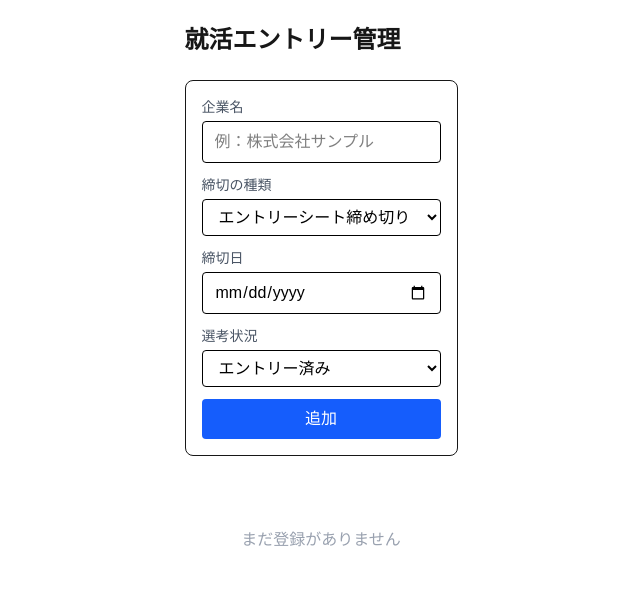
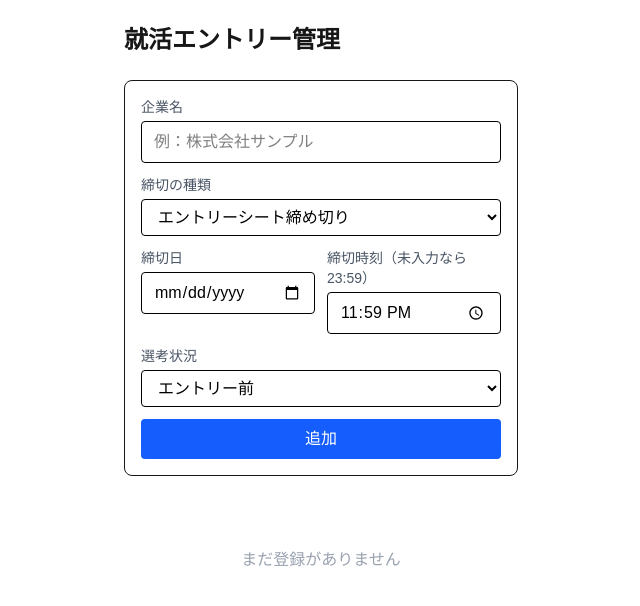
Before and after one commit to Miyoshi28/entry-tracker, a Next.js app: page / in a window 1280 px wide. Shown: the top 606 px of the page, without its empty margins (319-959 px from the left). Built offline with nearby package versions, Linux system fonts and the light colour scheme.

Commit message:
feat: 選考状況に「エントリー前」を追加し、締め切りに時刻を設定できるように変更

```diff
--- a/app/page.tsx
+++ b/app/page.tsx
@@ -2,18 +2,28 @@
 
 import { useState, useEffect } from "react";
 
-type Status = "エントリー済み" | "書類選考中" | "一次面接" | "二次面接" | "最終面接" | "内定" | "不採用";
+type Status =
+  | "エントリー前"
+  | "エントリー済み"
+  | "書類選考中"
+  | "一次面接"
+  | "二次面接"
+  | "最終面接"
+  | "内定"
+  | "不採用";
+
 type DeadlineType = "エントリーシート締め切り" | "1次面接日" | "2次面接日" | "最終面接日";
 
 type Entry = {
   id: string;
   company: string;
   deadlineType: DeadlineType;
-  deadline: string;
+  deadline: string; // "YYYY-MM-DDTHH:mm" 形式
   status: Status;
 };
 
 const STATUS_OPTIONS: Status[] = [
+  "エントリー前",
   "エントリー済み",
   "書類選考中",
   "一次面接",
@@ -35,8 +45,9 @@ export default function Home() {
   const [isLoaded, setIsLoaded] = useState(false);
   const [company, setCompany] = useState("");
   const [deadlineType, setDeadlineType] = useState<DeadlineType>("エントリーシート締め切り");
-  const [deadline, setDeadline] = useState("");
-  const [status, setStatus] = useState<Status>("エントリー済み");
+  const [deadlineDate, setDeadlineDate] = useState("");
+  const [deadlineTime, setDeadlineTime] = useState("23:59");
+  const [status, setStatus] = useState<Status>("エントリー前");
 
   useEffect(() => {
     const saved = localStorage.getItem("entries");
@@ -52,19 +63,21 @@ export default function Home() {
   }, [entries, isLoaded]);
 
   const addEntry = () => {
-    if (!company || !deadline) return;
+    if (!company || !deadlineDate) return;
+    const time = deadlineTime || "23:59";
     const newEntry: Entry = {
       id: crypto.randomUUID(),
       company,
       deadlineType,
-      deadline,
+      deadline: `${deadlineDate}T${time}`,
       status,
     };
     setEntries([...entries, newEntry]);
     setCompany("");
     setDeadlineType("エントリーシート締め切り");
-    setDeadline("");
-    setStatus("エントリー済み");
+    setDeadlineDate("");
+    setDeadlineTime("23:59");
+    setStatus("エントリー前");
   };
 
   const deleteEntry = (id: string) => {
@@ -74,6 +87,25 @@ export default function Home() {
   const sorted = [...entries].sort(
     (a, b) => new Date(a.deadline).getTime() - new Date(b.deadline).getTime()
   );
+
+  // 締切「日時」までの残り時間に応じて、文字色だけを返す
+  const getDeadlineTextClass = (deadlineStr: string) => {
+    const now = new Date();
+    const deadlineDateTime = new Date(deadlineStr);
+    const diffDays =
+      (deadlineDateTime.getTime() - now.getTime()) / (1000 * 60 * 60 * 24);
+
+    if (diffDays <= 3) {
+      return "text-red-600 font-semibold";
+    } else if (diffDays <= 7) {
+      return "text-yellow-600 font-semibold";
+    } else {
+      return "text-gray-500";
+    }
+  };
+
+  // "2026-10-01T23:59" → "2026-10-01 23:59" の見た目に整形
+  const formatDeadline = (deadlineStr: string) => deadlineStr.replace("T", " ");
 
   return (
     <div className="max-w-2xl mx-auto p-6">
@@ -105,15 +137,27 @@ export default function Home() {
           </select>
         </label>
 
-        <label className="flex flex-col gap-1 text-sm text-gray-600">
+        <div className="flex gap-3">
+          <label className="flex flex-col gap-1 text-sm text-gray-600 flex-1">
             締切日
             <input
               className="border rounded px-3 py-2 text-base text-black"
               type="date"
-            value={deadline}
-            onChange={(e) => setDeadline(e.target.value)}
+              value={deadlineDate}
+              onChange={(e) => setDeadlineDate(e.target.value)}
             />
           </label>
+
+          <label className="flex flex-col gap-1 text-sm text-gray-600 flex-1">
+            締切時刻（未入力なら23:59）
+            <input
+              className="border rounded px-3 py-2 text-base text-black"
+              type="time"
+              value={deadlineTime}
+              onChange={(e) => setDeadlineTime(e.target.value)}
+            />
+          </label>
+        </div>
 
         <label className="flex flex-col gap-1 text-sm text-gray-600">
           選考状況
@@ -146,8 +190,16 @@ export default function Home() {
           >
             <div>
               <p className="font-semibold">{entry.company}</p>
-              <p className="text-sm text-gray-500">
-                {entry.deadlineType}: {entry.deadline}　|　選考状況: {entry.status}
+              <p className="text-sm">
+                <span className="text-gray-500">
+                  {entry.deadlineType}:{" "}
+                </span>
+                <span className={getDeadlineTextClass(entry.deadline)}>
+                  {formatDeadline(entry.deadline)}
+                </span>
+                <span className="text-gray-500">
+                  　|　選考状況: {entry.status}
+                </span>
               </p>
             </div>
             <button
```
Lines whose indentation alone changed are shown as unchanged.
